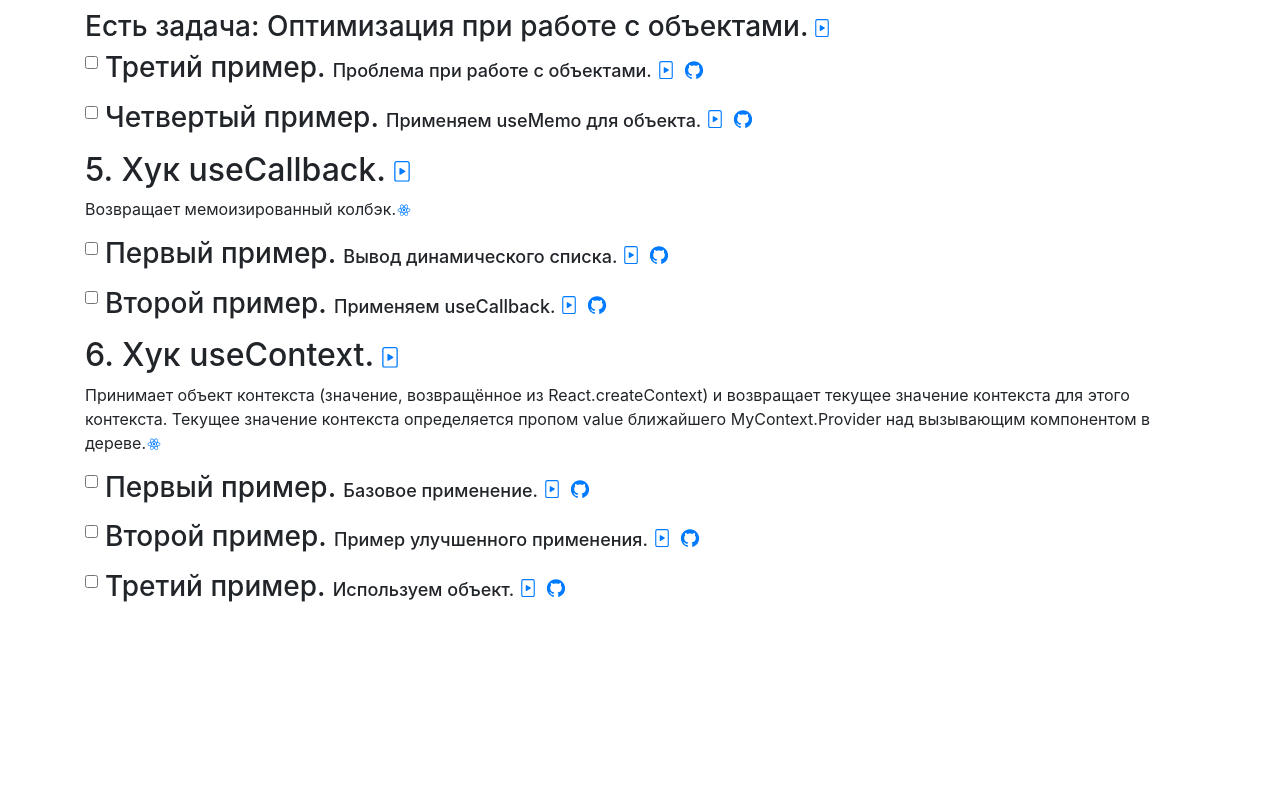
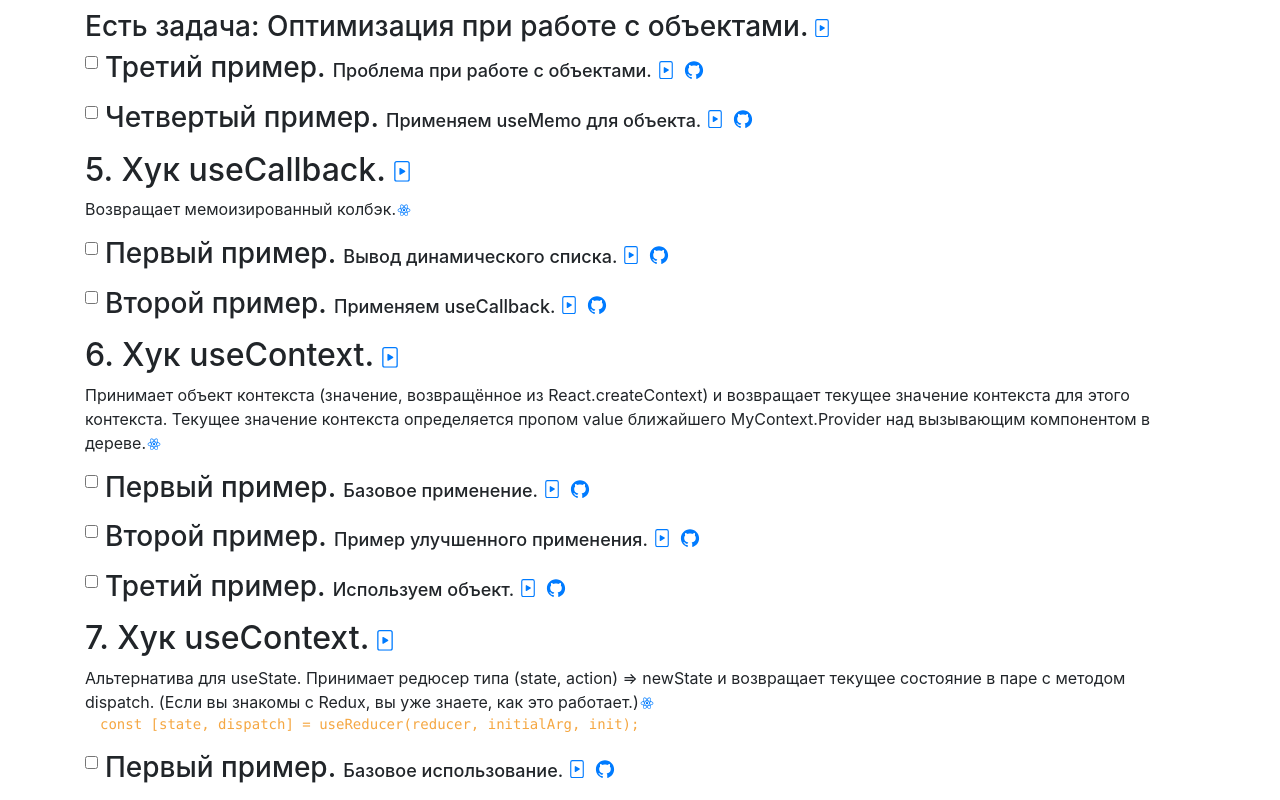
Before and after one commit to AVL68/react_hooks_compendium, a React (Create React App) app: page / in a window 1280 px wide. Shown: the part 1925-2725 px from the top of the page. Before the commit the page ends 2544 px from the top, so only its background shows below. Built offline with nearby package versions, Linux system fonts and the light colour scheme.

Commit message:
Lesson07 Добавил первый пример! хук useReducer

```diff
--- a/src/App.js
+++ b/src/App.js
@@ -6,6 +6,7 @@ import Lesson03 from "./Lesson03/Lesson03";
 import Lesson04 from "./Lesson04/Lesson04";
 import Lesson05 from "./Lesson05/Lesson05";
 import Lesson06 from "./Lesson06/Lesson06";
+import Lesson07 from "./Lesson07/Lesson07";
 
 function App() {
   return (
@@ -17,6 +18,7 @@ function App() {
       <Lesson04 />
       <Lesson05 />
       <Lesson06 />
+      <Lesson07 />
     </div>
   );
 }
--- /dev/null
+++ b/src/Lesson07/L07_01_useReducer/L07_01_useReducer.js
@@ -0,0 +1,18 @@
+import React from "react";
+import {AlertProvider} from "./alert/AlertContext";
+import Main from "./Main";
+import Alert from "./alert/Alert";
+
+export default function L07_01_useReducer() {
+
+  return (
+    <AlertProvider >
+      <div className="card bg-light mb-3 shadow" style={{width: "45rem"}}>
+        <div className="card-body">
+          <Alert/>
+          <Main/>
+        </div>
+      </div>
+    </AlertProvider>
+  )
+}
--- /dev/null
+++ b/src/Lesson07/L07_01_useReducer/Main.js
@@ -0,0 +1,14 @@
+import React from "react";
+import {useAlert} from "./alert/AlertContext";
+
+export default function Main() {
+
+  const {toggle} = useAlert()
+
+  return (
+    <>
+      <h1>Привет в примере с Context</h1>
+      <button className="btn btn-success" onClick={toggle}>Показать alert</button>
+    </>
+  )
+}
--- /dev/null
+++ b/src/Lesson07/L07_01_useReducer/alert/Alert.js
@@ -0,0 +1,15 @@
+import React from "react";
+import {useAlert} from "./AlertContext";
+
+export default function Alert() {
+  const alert = useAlert()
+  if (!alert.visible) return null
+
+  return (
+      <div className="alert alert-danger" role="alert" onClick={alert.toggle} style={{ cursor: "pointer"}}>
+        <p className="mb-0">
+          Это очень и очень важное сообщение!!!
+        </p>
+      </div>
+  )
+}
--- /dev/null
+++ b/src/Lesson07/L07_01_useReducer/alert/AlertContext.js
@@ -0,0 +1,23 @@
+import React, {useContext, useState} from "react";
+
+
+const AlertContext = React.createContext()
+
+export const useAlert = () => {
+  return useContext(AlertContext)
+}
+
+export const AlertProvider = ({ children=null }) => {
+  const [alert, setAlert] = useState(false)
+  const toggle = () => setAlert(prev => !prev)
+
+  return (
+    <AlertContext.Provider value={{
+      visible: alert,
+      toggle
+    }} >
+        {children}
+    </AlertContext.Provider>
+  )
+
+}
--- /dev/null
+++ b/src/Lesson07/L07_listOfContent.js
@@ -0,0 +1,32 @@
+import React, { useState } from "react";
+import {HeaderForExampl} from "../common/HeaderForExampl";
+import L07_01_useReducer from "./L07_01_useReducer/L07_01_useReducer";
+// import ReactjsOrg from "../common/ReactjsOrg";
+// import CodeHowText from "../common/СodeHowText";
+// import GitHubFile from "../common/GitHubFile";
+// import WatchVideoLessonFromSecond from "../common/WatchVideoLessonFromSecond";
+
+export const L07_listOfContent = () => {
+  const [seeExampl01, setSeeExampl01] = useState(false);
+
+  return (
+    <>
+
+      <HeaderForExampl
+        seeExampl={seeExampl01}
+        setSeeExampl={setSeeExampl01}
+        label="Первый пример. "
+        labelAdd="Базовое использование."
+        WVLFSecond={5216}
+        GHFile="https://github.com/AVL68/react_hooks_compendium/blob/master/src/Lesson07/L07_01_useReducer/L07_01_useReducer.js"
+      />
+      {seeExampl01 ? (
+        <>
+          <L07_01_useReducer/>
+
+        </>
+      ) : null}
+
+    </>
+  );
+};
--- /dev/null
+++ b/src/Lesson07/Lesson07.js
@@ -0,0 +1,25 @@
+import React from "react";
+import ReactjsOrg from "../common/ReactjsOrg";
+// import СodeHowText from "../common/СodeHowText";
+import WatchVideoLessonFromSecond from "../common/WatchVideoLessonFromSecond";
+import { L07_listOfContent } from "./L07_listOfContent";
+import CodeHowText from "../common/СodeHowText";
+
+export default function Lesson07() {
+  return (
+    <>
+      <h2>
+        7. Хук useContext.
+        <WatchVideoLessonFromSecond second={5216} />
+      </h2>
+      <p>
+        Альтернатива для useState. Принимает редюсер типа (state, action) {"=>"} newState и возвращает текущее состояние в
+        паре с методом dispatch. (Если вы знакомы с Redux, вы уже знаете, как это работает.)
+        <ReactjsOrg href="https://ru.reactjs.org/docs/hooks-reference.html#usereducer"/>
+        <CodeHowText codeText={[`const [state, dispatch] = useReducer(reducer, initialArg, init);`]}/>
+      </p>
+      <L07_listOfContent />
+
+    </>
+  );
+}
```
